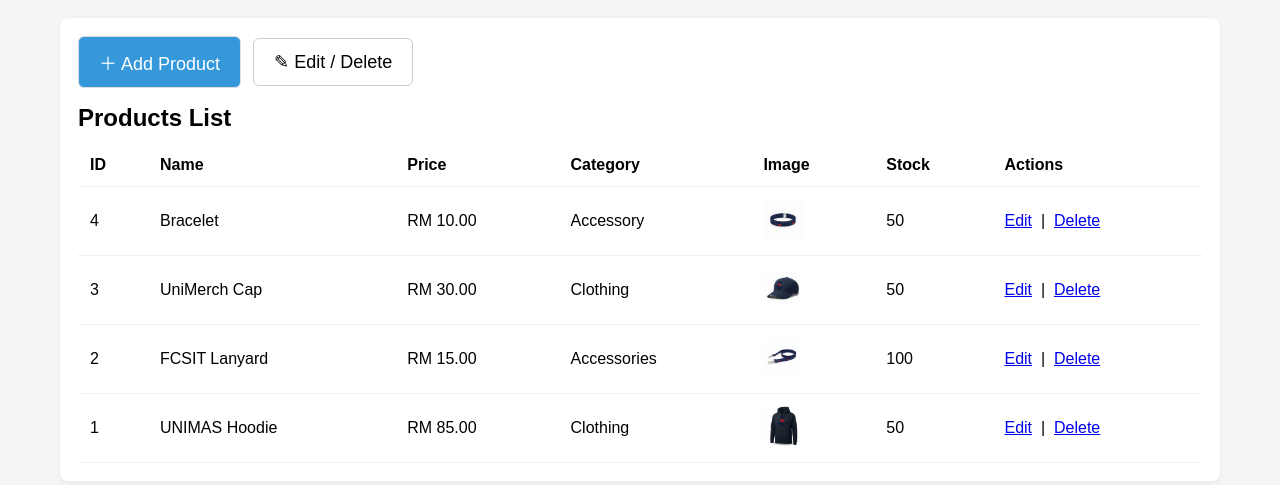
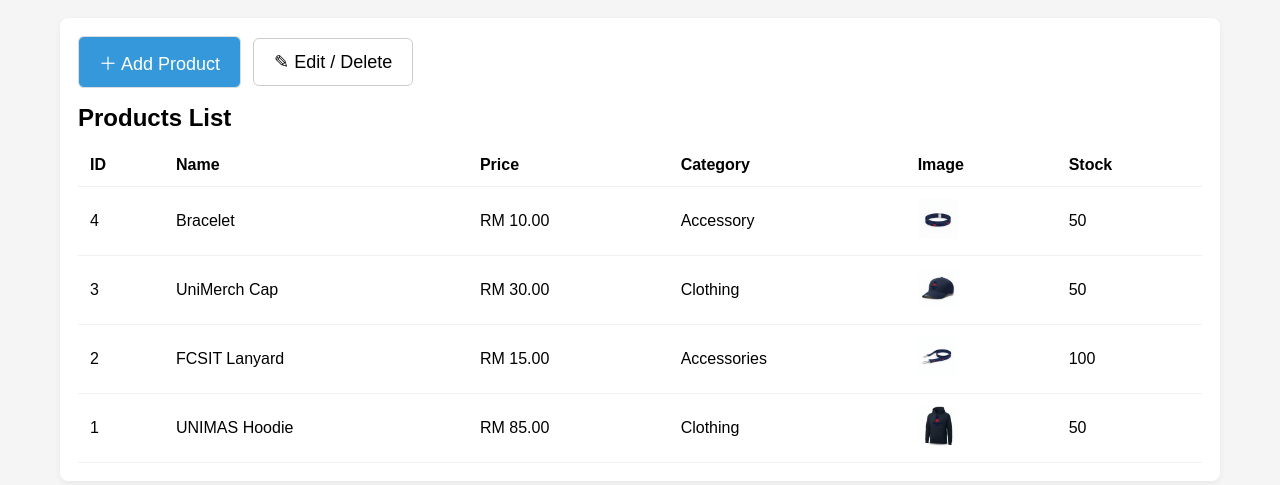
Before and after one commit to KhalMKR/WAD-project, a PHP site: page /manage_products.php in a window 1280 px wide. Shown: the part 87-572 px from the top of the page. Run offline with PHP 8.4, Linux system fonts and the light colour scheme; a user stored in the database is signed in; data comes from the database, SQL or seed files in the repository.

Commit message:
added design in admin dashboard

```diff
--- a/manage_products.php
+++ b/manage_products.php
@@ -172,7 +172,7 @@ if ($res) {
 
             <h2>Products List</h2>
             <table>
-        <thead><tr><th>ID</th><th>Name</th><th>Price</th><th>Category</th><th>Image</th><th>Stock</th><th>Actions</th></tr></thead>
+        <thead><tr><th>ID</th><th>Name</th><th>Price</th><th>Category</th><th>Image</th><th>Stock</th></tr></thead>
         <tbody>
         <?php foreach ($products as $p): ?>
             <tr>
@@ -182,15 +182,6 @@ if ($res) {
                 <td><?php echo htmlspecialchars($p['category']); ?></td>
                 <td><img src="<?php echo htmlspecialchars($p['imagePath']); ?>" alt="" style="height:40px;object-fit:cover" onerror="this.src='https://placehold.co/80x40?text=No+Image'"></td>
                 <td><?php echo (int)$p['stockQuantity']; ?></td>
-                <td>
-                    <?php if ($isAdmin): ?>
-                        <a href="manage_products.php?edit=<?php echo (int)$p['productID']; ?>">Edit</a>
-                        &nbsp;|&nbsp;
-                        <a href="manage_products.php?delete=<?php echo (int)$p['productID']; ?>" onclick="return confirm('Delete this product?');">Delete</a>
-                    <?php else: ?>
-                        <span style="color:#666;">(Edit/Delete only for admins)</span>
-                    <?php endif; ?>
-                </td>
             </tr>
         <?php endforeach; ?>
         </tbody>
@@ -202,13 +193,13 @@ if ($res) {
     <div id="modalAdd" class="modal" style="display:none;position:fixed;inset:0;background:rgba(0,0,0,0.4);align-items:center;justify-content:center;z-index:999">
         <div style="background:#fff;padding:20px;border-radius:8px;max-width:600px;width:100%">
             <h3>Add Product</h3>
-            <form method="post" id="formAdd">
+            <form method="post" id="formAdd" enctype="multipart/form-data">
                 <input type="hidden" name="action" value="add">
                 <div style="display:grid;gap:8px">
                     <label>Name: <input name="name" required></label>
                     <label>Price: <input name="price" type="number" step="0.01" required value="0.00"></label>
                     <label>Category: <input name="category"></label>
-                    <label>Image Path: <input name="imagePath"></label>
+                    <label>Image: <input type="file" name="imageFile" accept="image/*"></label>
                     <label>Stock: <input name="stock" type="number" value="0"></label>
                 </div>
                 <div style="margin-top:12px;display:flex;gap:8px;justify-content:flex-end">
@@ -248,14 +239,15 @@ if ($res) {
 
             <div id="editFormWrap" style="margin-top:16px;display:none;border-top:1px solid #eee;padding-top:12px">
                 <h4>Edit Product</h4>
-                <form method="post" id="formEdit">
+                <form method="post" id="formEdit" enctype="multipart/form-data">
                     <input type="hidden" name="action" value="update">
                     <input type="hidden" name="productID" id="edit_productID">
                     <div style="display:grid;gap:8px">
                         <label>Name: <input name="name" id="edit_name" required></label>
                         <label>Price: <input name="price" id="edit_price" type="number" step="0.01" required></label>
                         <label>Category: <input name="category" id="edit_category"></label>
-                        <label>Image Path: <input name="imagePath" id="edit_imagePath"></label>
+                        <label>Current Image: <input name="imagePath" id="edit_imagePath" readonly></label>
+                        <label>Change Image: <input type="file" name="imageFile" accept="image/*"></label>
                         <label>Stock: <input name="stock" id="edit_stock" type="number"></label>
                     </div>
                     <div style="margin-top:12px;display:flex;gap:8px;justify-content:flex-end">
```
